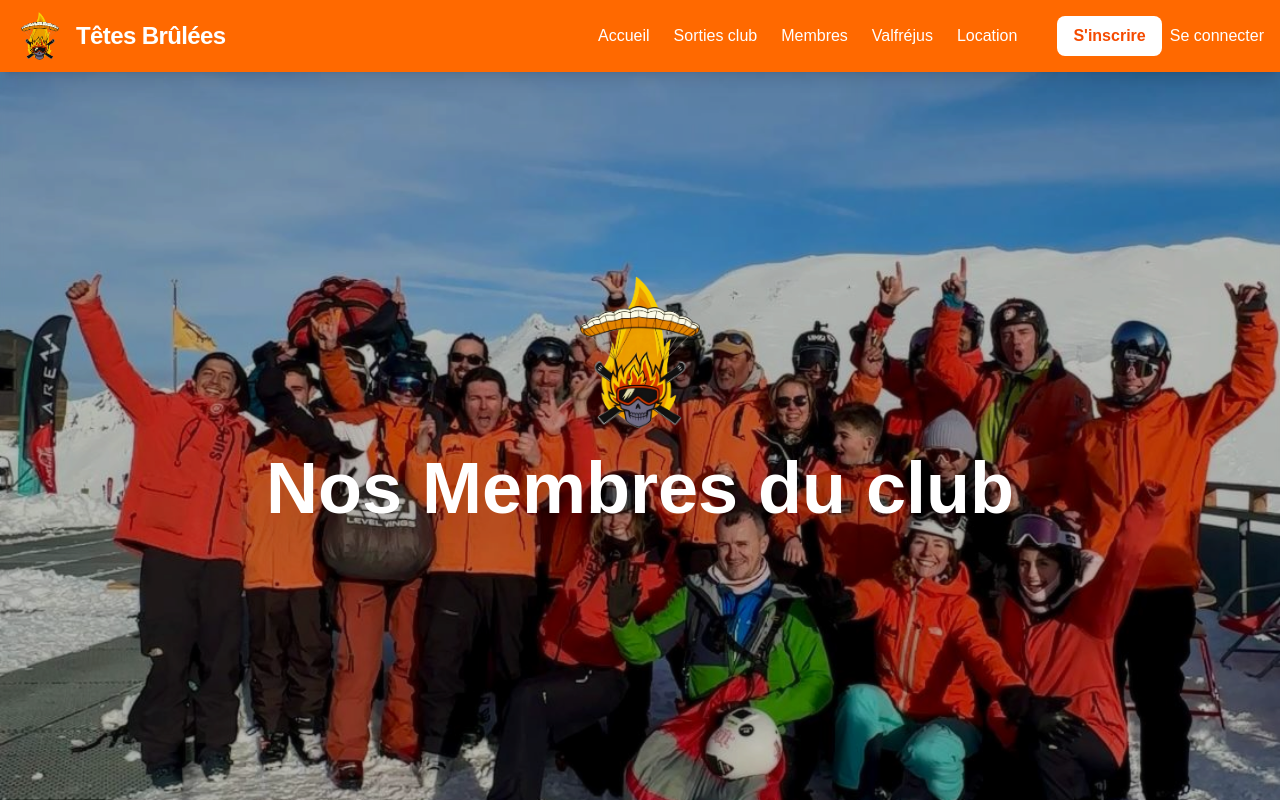
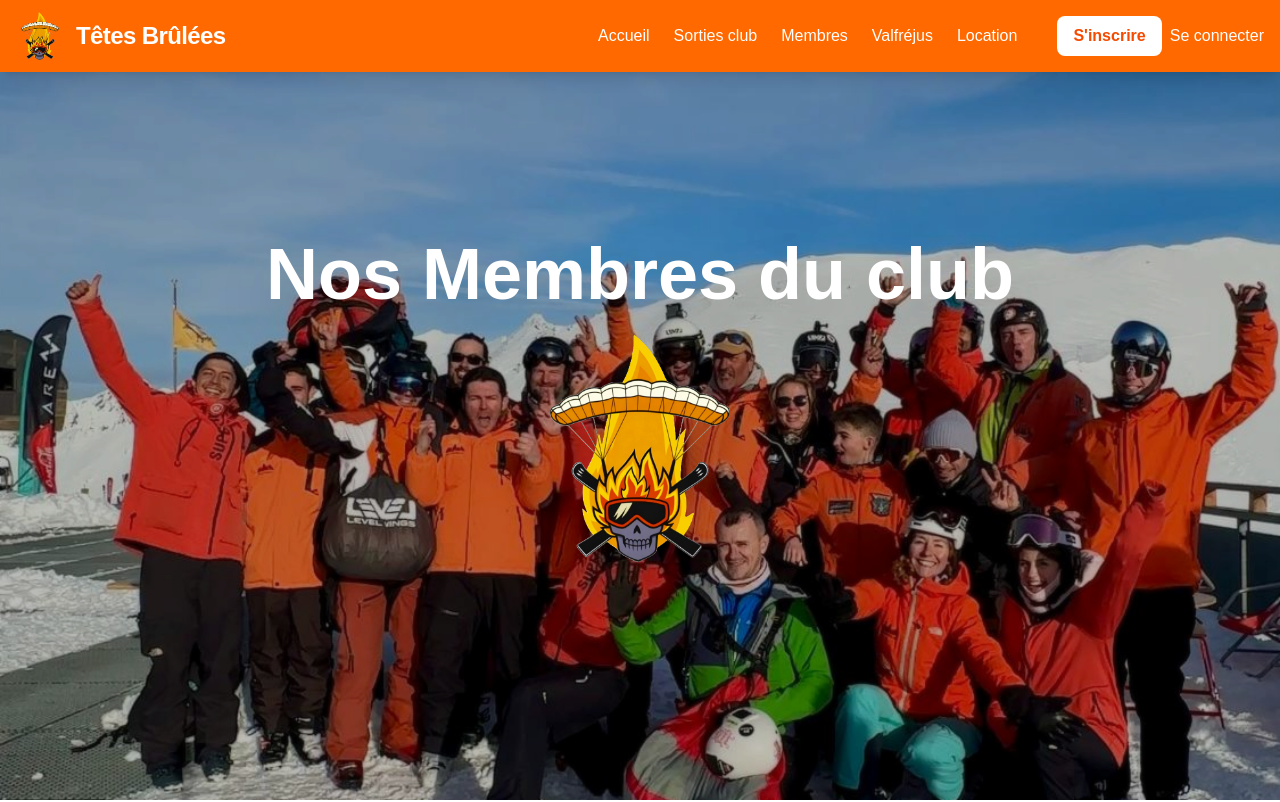
Before and after one commit to clementsbt/tetes-brulees, a Next.js app: page /membres in a window 1280 px wide. Shown: the top 802 px of the page. Built offline with nearby package versions, Linux system fonts and the light colour scheme; no server answers.

Commit message:
Move logo under title and increase size

```diff
--- a/app/membres/page.tsx
+++ b/app/membres/page.tsx
@@ -75,18 +75,18 @@ export default function MembresPage() {
           className="text-center px-4 transition-opacity duration-300"
           style={{ opacity: heroOpacity }}
         >
-          <div className="flex justify-center mb-6">
+          <h1 className="text-6xl md:text-7xl font-bold text-white drop-shadow-2xl mb-6">
+            Nos Membres du club
+          </h1>
+          <div className="flex justify-center">
             <Image
               src="/logo.png"
               alt="Logo Têtes Brûlées"
-              width={120}
-              height={120}
+              width={180}
+              height={180}
               className="drop-shadow-2xl"
             />
           </div>
-          <h1 className="text-6xl md:text-7xl font-bold text-white drop-shadow-2xl">
-            Nos Membres du club
-          </h1>
         </div>
       </div>
 
```
